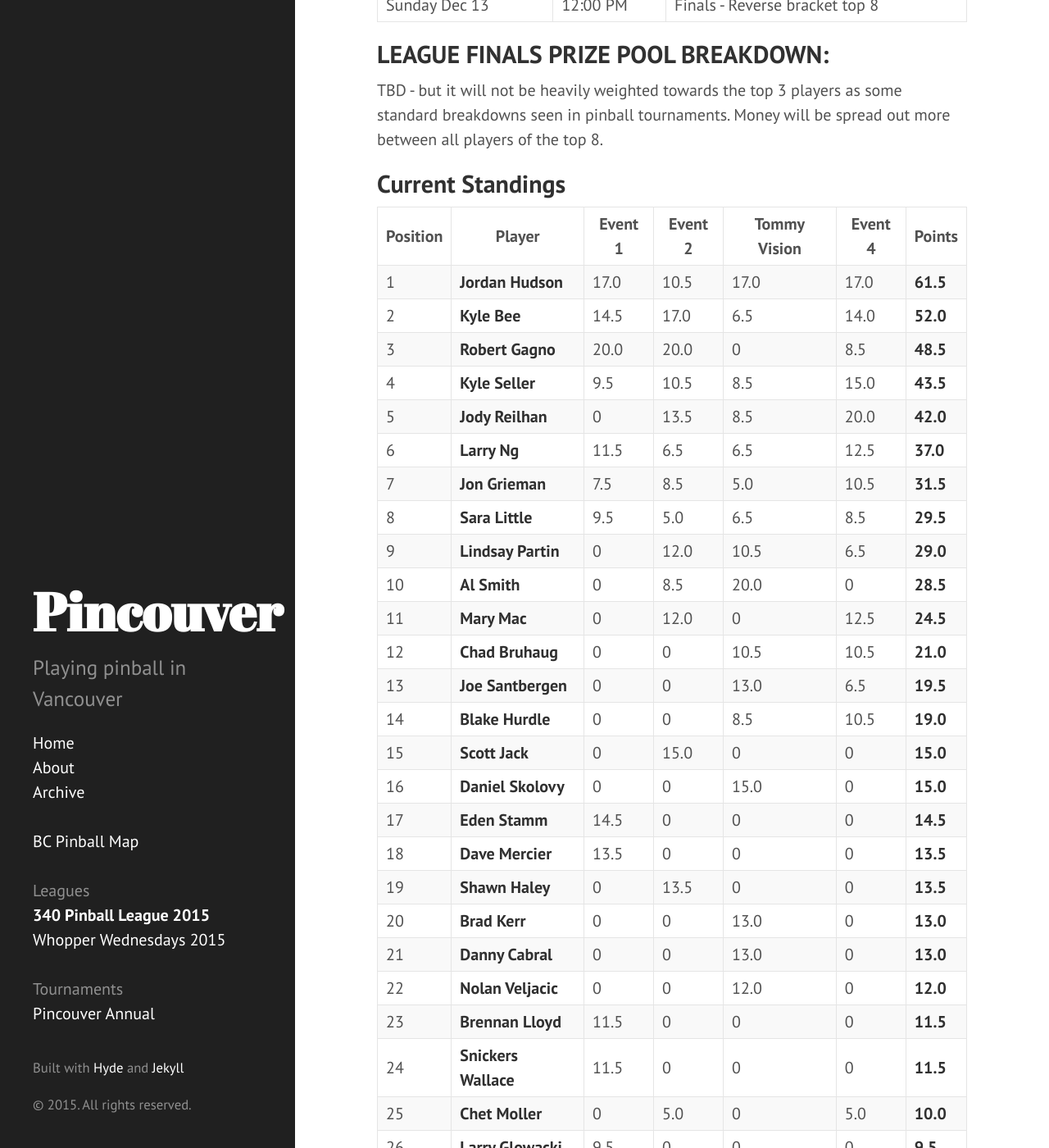
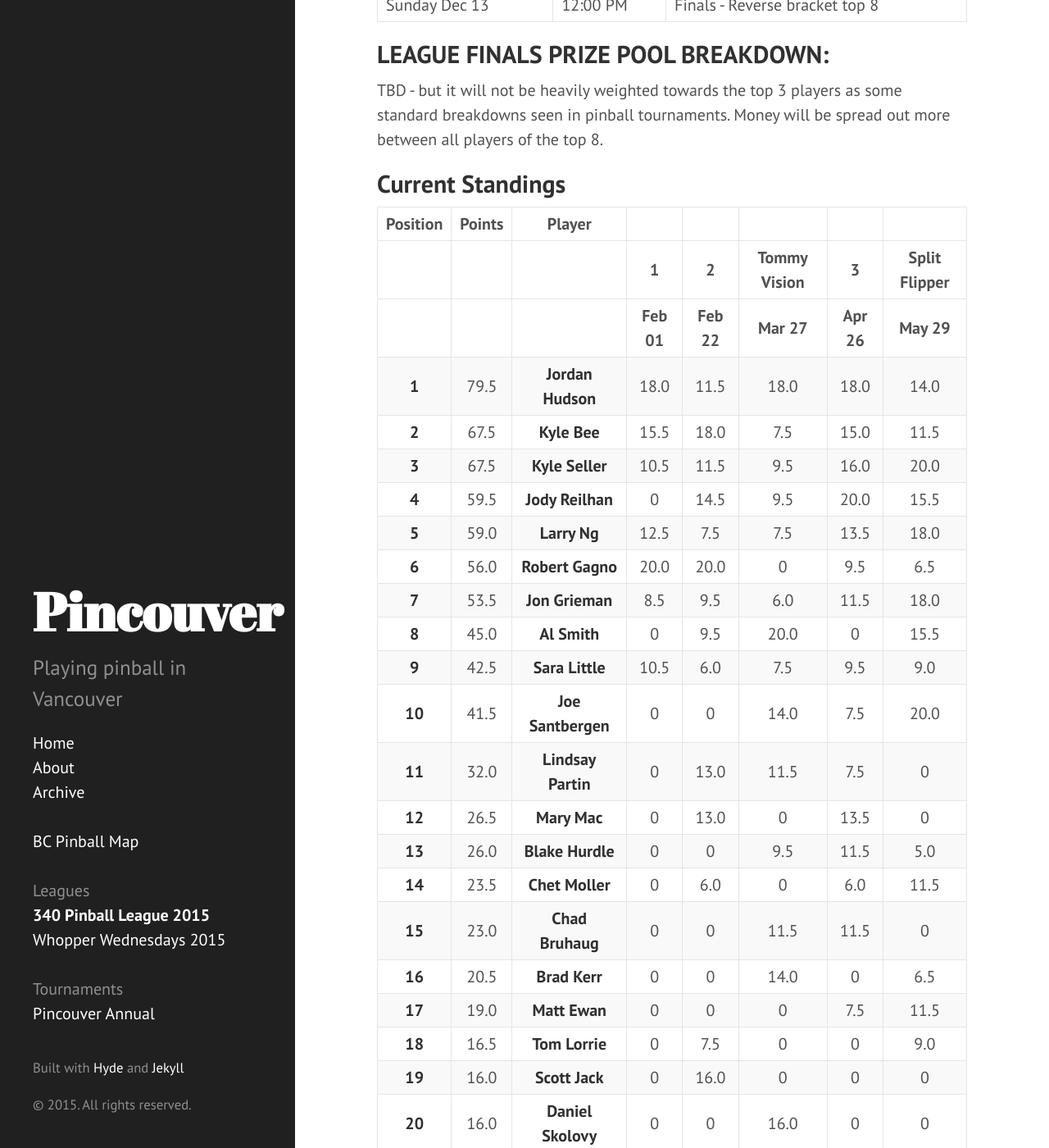
Before and after one commit to lytfyre/VancouverPinball, a Jekyll site: the page built from leagues/340_pinball.md, in a window 1280 px wide and 1400 px high, scrolled down 1180 px. Shown: the whole window at 82% size. Built offline with Jekyll 4.4.1, drawn with Linux system fonts in a browser that asks for light colours; some of the changed text lies outside the part shown.

Commit message:
Add Split Flipper results (and reformat table)

```diff
--- a/leagues/340_pinball.md
+++ b/leagues/340_pinball.md
@@ -44,43 +44,52 @@
 
 ## Current Standings
 
-| Position | Player | Event 1 | Event 2 | Tommy Vision | Event 4 | Points
-| ------- | ------- | ------- | ------- | ------- | ------- | -------
-|1|**Jordan Hudson**|17.0|10.5|17.0|17.0|**61.5**|
-|2|**Kyle Bee**|14.5|17.0|6.5|14.0|**52.0**|
-|3|**Robert Gagno**|20.0|20.0|0|8.5|**48.5**|
-|4|**Kyle Seller**|9.5|10.5|8.5|15.0|**43.5**|
-|5|**Jody Reilhan**|0|13.5|8.5|20.0|**42.0**|
-|6|**Larry Ng**|11.5|6.5|6.5|12.5|**37.0**|
-|7|**Jon Grieman**|7.5|8.5|5.0|10.5|**31.5**|
-|8|**Sara Little**|9.5|5.0|6.5|8.5|**29.5**|
-|9|**Lindsay Partin**|0|12.0|10.5|6.5|**29.0**|
-|10|**Al Smith**|0|8.5|20.0|0|**28.5**|
-|11|**Mary Mac**|0|12.0|0|12.5|**24.5**|
-|12|**Chad Bruhaug**|0|0|10.5|10.5|**21.0**|
-|13|**Joe Santbergen**|0|0|13.0|6.5|**19.5**|
-|14|**Blake Hurdle**|0|0|8.5|10.5|**19.0**|
-|15|**Scott Jack**|0|15.0|0|0|**15.0**|
-|16|**Daniel Skolovy**|0|0|15.0|0|**15.0**|
-|17|**Eden Stamm**|14.5|0|0|0|**14.5**|
-|18|**Dave Mercier**|13.5|0|0|0|**13.5**|
-|19|**Shawn Haley**|0|13.5|0|0|**13.5**|
-|20|**Brad Kerr**|0|0|13.0|0|**13.0**|
-|21|**Danny Cabral**|0|0|13.0|0|**13.0**|
-|22|**Nolan Veljacic**|0|0|12.0|0|**12.0**|
-|23|**Brennan Lloyd**|11.5|0|0|0|**11.5**|
-|24|**Snickers Wallace**|11.5|0|0|0|**11.5**|
-|25|**Chet Moller**|0|5.0|0|5.0|**10.0**|
-|26|**Larry Glowacki**|9.5|0|0|0|**9.5**|
-|27|**Andrew Mannas**|0|0|0|8.5|**8.5**|
-|28|**Jack Nixon**|0|8.5|0|0|**8.5**|
-|29|**J M**|7.5|0|0|0|**7.5**|
-|30|**Darryl 340**|7.5|0|0|0|**7.5**|
-|31|**Matt Ewan**|0|0|0|6.5|**6.5**|
-|32|**Stephen Hardie**|0|6.5|0|0|**6.5**|
-|33|**Tom Lorrie**|0|6.5|0|0|**6.5**|
-|34|**Steve Gonda**|6.0|0|0|0|**6.0**|
-|35|**Penny Daniels**|6.0|0|0|0|**6.0**|
-|36|**Darcy**|0|0|5.0|0|**5.0**|
-|37|**Matt Read**|0|0|0|5.0|**5.0**|
-|38|**James**|0|0|4.0|0|**4.0**|
+| Position | Points | Player | | | | | |
+ | | | |1 | 2 | Tommy Vision | 3 | Split Flipper |
+ | | | |Feb 01 | Feb 22 | Mar 27 | Apr 26 | May 29 |
+| :-------: | :-------: | :-------: | :-------: | :-------: | :-------: | :-------: | :-------:
+| **1**|79.5|**Jordan Hudson**|18.0|11.5|18.0|18.0|14.0|
+| **2**|67.5|**Kyle Bee**|15.5|18.0|7.5|15.0|11.5|
+| **3**|67.5|**Kyle Seller**|10.5|11.5|9.5|16.0|20.0|
+| **4**|59.5|**Jody Reilhan**|0|14.5|9.5|20.0|15.5|
+| **5**|59.0|**Larry Ng**|12.5|7.5|7.5|13.5|18.0|
+| **6**|56.0|**Robert Gagno**|20.0|20.0|0|9.5|6.5|
+| **7**|53.5|**Jon Grieman**|8.5|9.5|6.0|11.5|18.0|
+| **8**|45.0|**Al Smith**|0|9.5|20.0|0|15.5|
+| **9**|42.5|**Sara Little**|10.5|6.0|7.5|9.5|9.0|
+| **10**|41.5|**Joe Santbergen**|0|0|14.0|7.5|20.0|
+| **11**|32.0|**Lindsay Partin**|0|13.0|11.5|7.5|0|
+| **12**|26.5|**Mary Mac**|0|13.0|0|13.5|0|
+| **13**|26.0|**Blake Hurdle**|0|0|9.5|11.5|5.0|
+| **14**|23.5|**Chet Moller**|0|6.0|0|6.0|11.5|
+| **15**|23.0|**Chad Bruhaug**|0|0|11.5|11.5|0|
+| **16**|20.5|**Brad Kerr**|0|0|14.0|0|6.5|
+| **17**|19.0|**Matt Ewan**|0|0|0|7.5|11.5|
+| **18**|16.5|**Tom Lorrie**|0|7.5|0|0|9.0|
+| **19**|16.0|**Scott Jack**|0|16.0|0|0|0|
+| **20**|16.0|**Daniel Skolovy**|0|0|16.0|0|0|
+| **21**|15.5|**Eden Stamm**|15.5|0|0|0|0|
+| **22**|14.5|**Dave Mercier**|14.5|0|0|0|0|
+| **23**|14.5|**Shawn Haley**|0|14.5|0|0|0|
+| **24**|14.0|**Arlin Kalenchuk**|0|0|0|0|14.0|
+| **25**|14.0|**Danny Cabral**|0|0|14.0|0|0|
+| **26**|13.0|**Nolan Veljacic**|0|0|13.0|0|0|
+| **27**|12.5|**Brennan Lloyd**|12.5|0|0|0|0|
+| **28**|12.5|**Snickers Wallace**|12.5|0|0|0|0|
+| **29**|11.5|**Sean Parton**|0|0|0|0|11.5|
+| **30**|10.5|**Larry Glowacki**|10.5|0|0|0|0|
+| **31**|9.5|**Andrew Mannas**|0|0|0|9.5|0|
+| **32**|9.5|**Jack Nixon**|0|9.5|0|0|0|
+| **33**|9.0|**Ed Reitmeier**|0|0|0|0|9.0|
+| **34**|9.0|**Fenna**|0|0|0|0|9.0|
+| **35**|8.5|**J M**|8.5|0|0|0|0|
+| **36**|8.5|**Darryl 340**|8.5|0|0|0|0|
+| **37**|7.5|**Stephen Hardie**|0|7.5|0|0|0|
+| **38**|7.0|**Steve Gonda**|7.0|0|0|0|0|
+| **39**|7.0|**Penny Daniels**|7.0|0|0|0|0|
+| **40**|6.5|**Spencer Parton**|0|0|0|0|6.5|
+| **41**|6.5|**Ian Torn**|0|0|0|0|6.5|
+| **42**|6.0|**Darcy**|0|0|6.0|0|0|
+| **43**|6.0|**Matt Read**|0|0|0|6.0|0|
+| **44**|5.0|**Alex Mackay**|0|0|0|0|5.0|
+| **45**|5.0|**James**|0|0|5.0|0|0|
```
